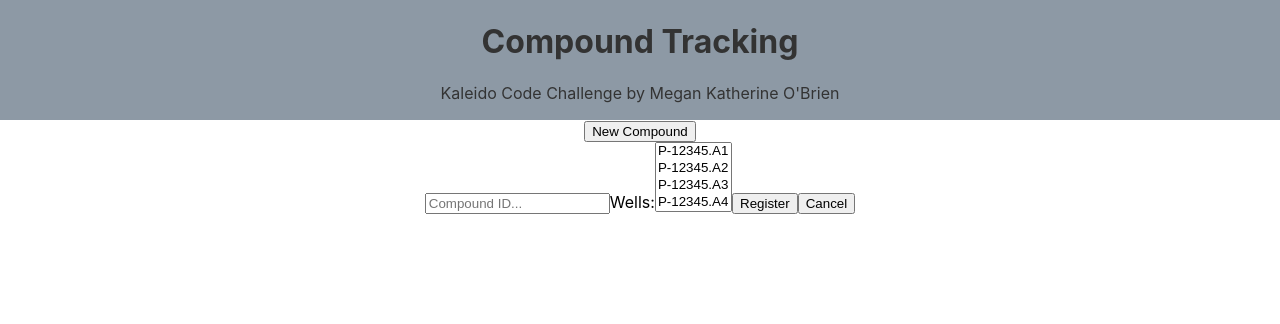
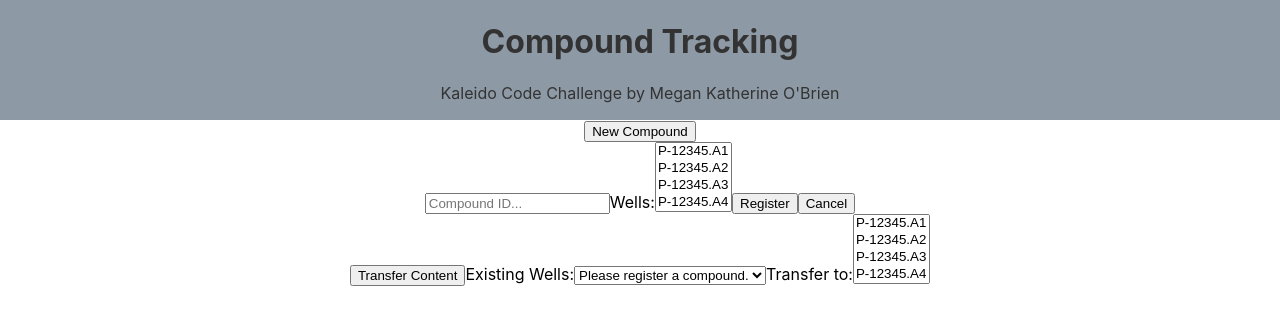
Before and after one commit to mk0b/kaleido-code-challenge, a React (Create React App) app: page / in a window 1280 px wide. Shown: the top 324 px of the page. Built offline with nearby package versions, Linux system fonts and the light colour scheme.

Commit message:
Setting up options for transferring content

```diff
--- a/src/components/RegisterCompound.js
+++ b/src/components/RegisterCompound.js
@@ -9,6 +9,9 @@ import React, { Component } from 'react';
 //initializing these outside of the stateful component because I want to be able to add each compound/wells to the array without it getting re-written
 let compounds = [];
 let wells = [];
+let existingWells = [
+    'Please register a compound.'
+];
 
 class RegisterCompound extends Component {
     constructor(props) {
@@ -17,7 +20,6 @@ class RegisterCompound extends Component {
         //setting state to manage compound, well, and plate data
         this.state = {
             compoundID: '',
-            plate: '',
             wellData: [
                 'P-12345.A1',
                 'P-12345.A2',
@@ -67,11 +69,8 @@ class RegisterCompound extends Component {
             for (let i = 0; i < wellOptions.length; i++) {
                 if (wellOptions[i].selected) {
                     console.log('Selected well options.', wellOptions[i]);
-                    wells.push(wellOptions[i].value);
+                    wells.push(wellOptions[i].textContent);
                     //FIXME: Options are getting selected more than once when I only click once
-                } else {
-                    //resetting wells array if no options are selected
-                    //wells = [];
                 }
             }
         }
@@ -79,7 +78,7 @@ class RegisterCompound extends Component {
 
     }
 
-    submit = (event) => {
+    register = (event) => {
         event.preventDefault();
         const {
             compoundID,
@@ -87,7 +86,7 @@ class RegisterCompound extends Component {
 
         const newCompound = {
             compoundID,
-            wells
+            wells,
         }
         console.log('New Compound: ', newCompound)
 
@@ -103,6 +102,8 @@ class RegisterCompound extends Component {
         });
         console.log('What is in state: ', this.state);
 
+        //putting the wells contents into existingWells array before resetting wells
+        existingWells = wells;
         //resetting the form fields need to do this manually because I am preventing default submit
         wells = [];
         this.setState(() => {
@@ -110,6 +111,10 @@ class RegisterCompound extends Component {
                 compoundID: '',
             }
         });
+    }
+
+    transfer = (event) => {
+
     }
 
     render() {
@@ -126,6 +131,15 @@ class RegisterCompound extends Component {
             );
         });
 
+
+        console.log('Existing Wells', existingWells);
+        const existingWellItems = existingWells.map(item => {
+            return (
+                <option key={item} value={item}>{item}</option>
+            );
+        });
+
+        //TODO: Figure out how to use existing well array to populate the existing wells dropdwon
         console.log('Making sure state is updated correctly', this.state);
 
         return (
@@ -151,8 +165,31 @@ class RegisterCompound extends Component {
                                 {wellIds}
                             </select>
                         </label>
-                        <button onClick={this.submit} className="register">Register</button>
+                        <button onClick={this.register} className="register">Register</button>
                         <button className="cancel">Cancel</button>
+                    </form>
+                </div>
+                <div className="transfer-compound-modal">
+                    <form id="transfer-compound-form" className="transfer-compound-form">
+                        <button onClick={this.transfer}>Transfer Content</button>
+                        <label id="wells">
+                            Existing Wells:
+                            <select
+                                name="existingWells"
+                                onChange={this.change}>
+                                {existingWellItems}
+                            </select>
+                        </label>
+                        <label id="wells">
+                            Transfer to:
+                            <select
+                                name="wells"
+                                multiple
+                                onChange={this.change}
+                                value={wells}>
+                                {wellIds}
+                            </select>
+                        </label>
                     </form>
                 </div>
             </div>
```
